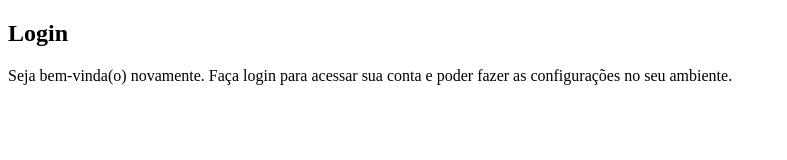
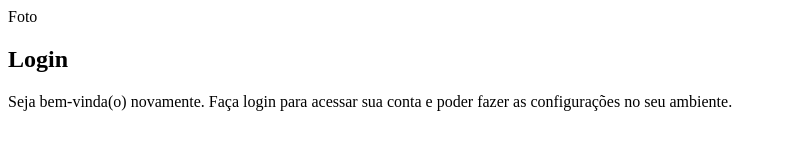
Before and after one commit to sheezarainbow9/projeto-login, a plain HTML site: page index.html in a window 1280 px wide. Shown: the whole page, without its empty margins (0-787 px from the left). Drawn offline with Linux system fonts and the light colour scheme.

Commit message:
Tela login

```diff
--- a/index.html
+++ b/index.html
@@ -13,13 +13,15 @@
         <main>
             <section id="login">
                 <div id="imagem">
-
+                    Foto
                 </div>
                 <div id="formulario">
                     <h1>Login</h1>
                     <p>Seja bem-vinda(o) novamente. Faça login para acessar sua conta e poder fazer as configurações no
                         seu ambiente.</p>
-                    <form action="login.php" method="post"></form>
+                    <form action="login.php" method="post">
+
+                    </form>
                 </div>
             </section>
         </main>
```
Also changed, not shown: 1 other file.
